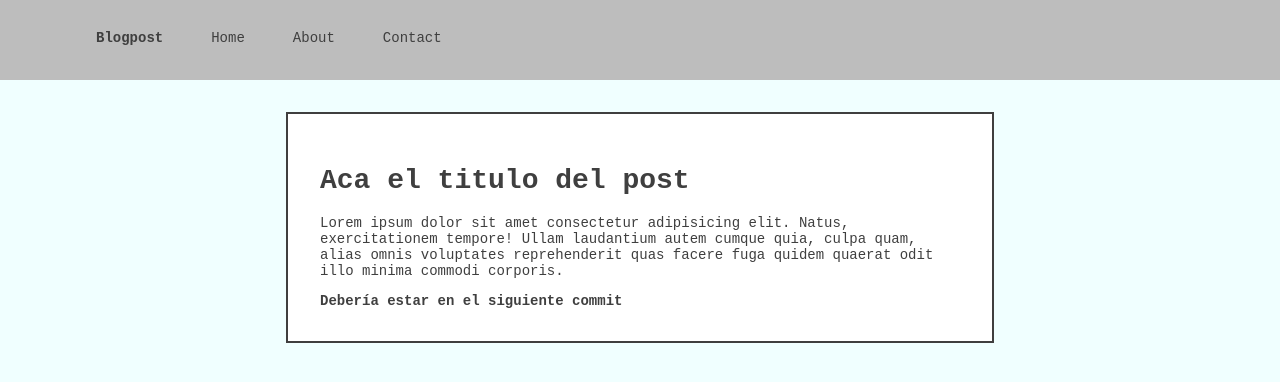
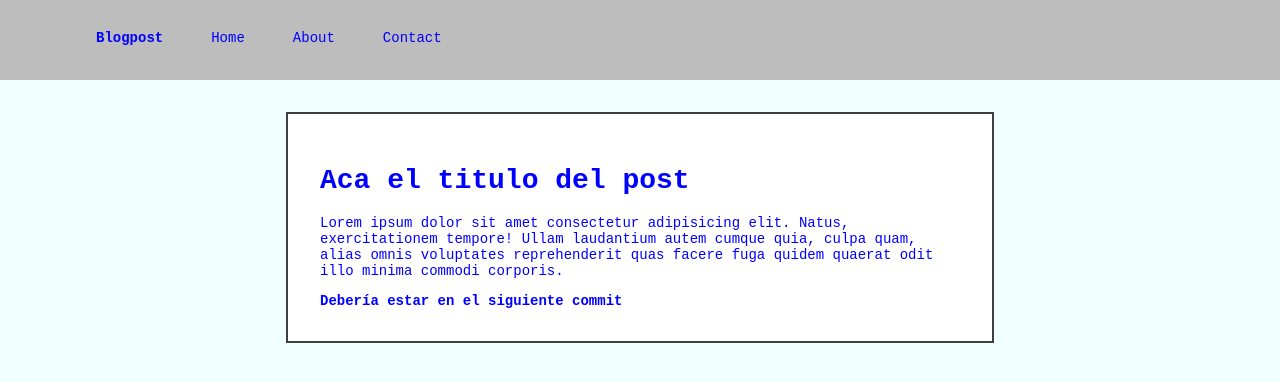
Before and after one commit to galindocode/platzi_learn_git, a plain HTML site: page index.html in a window 1280 px wide. Shown: the top 382 px of the page. Drawn offline with Linux system fonts and the light colour scheme.

Commit message:
change color to blue

```diff
--- a/css/style.css
+++ b/css/style.css
@@ -1,7 +1,7 @@
 body {
     padding: 0;
     margin: 0;
-    color: #3f3f3f;
+    color: blue;
     text-align: center;
     font-family: 'Courier New', Courier, monospace;
     font-size: 14px;
```
